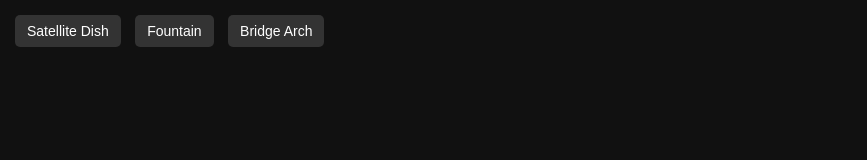
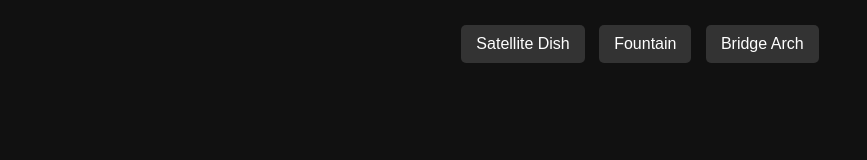
Before and after one commit to noigelecnal/3dParabolasSchowCase, a plain HTML site: page index.html in a window 1280 px wide. Shown: the whole page, without its empty margins (0-867 px from the left). Drawn offline with Linux system fonts and the light colour scheme.

Commit message:
Update style.css

```diff
--- a/style.css
+++ b/style.css
@@ -1,5 +1,32 @@
-body { margin: 0; overflow: hidden; font-family: sans-serif; background: #111; color: #fff; }
-#buttons { position: absolute; top: 10px; left: 10px; z-index: 1; }
-button { margin: 5px; padding: 8px 12px; font-size: 14px; cursor: pointer; border: none; border-radius: 5px; background: #333; color: #fff; transition: background 0.3s; }
-button:hover { background: #555; }
-#description { position: absolute; bottom: 10px; left: 10px; font-size: 16px; background: rgba(0,0,0,0.5); padding: 8px 12px; border-radius: 5px; }
+body {
+  margin: 0;
+  font-family: sans-serif;
+  background: #111;
+  color: white;
+  display: flex;
+  flex-direction: column;
+  align-items: center;
+}
+#buttons {
+  margin: 20px;
+}
+button {
+  margin: 5px;
+  padding: 10px 15px;
+  font-size: 16px;
+  background: #333;
+  color: white;
+  border: none;
+  border-radius: 5px;
+  cursor: pointer;
+}
+button:hover {
+  background: #555;
+}
+#modelContainer {
+  width: 90%;
+  max-width: 800px;
+}
+iframe {
+  border-radius: 10px;
+}
```
